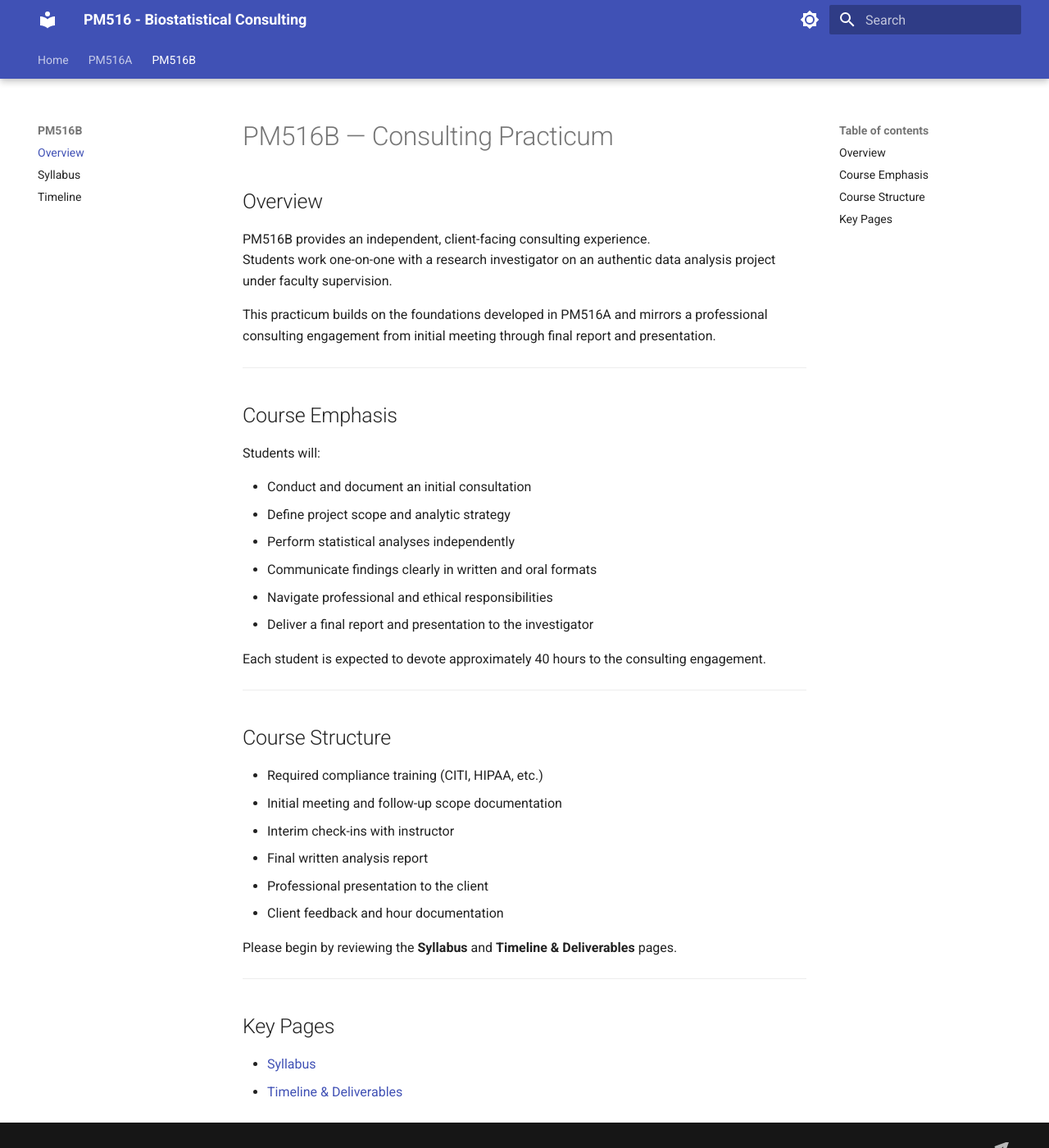
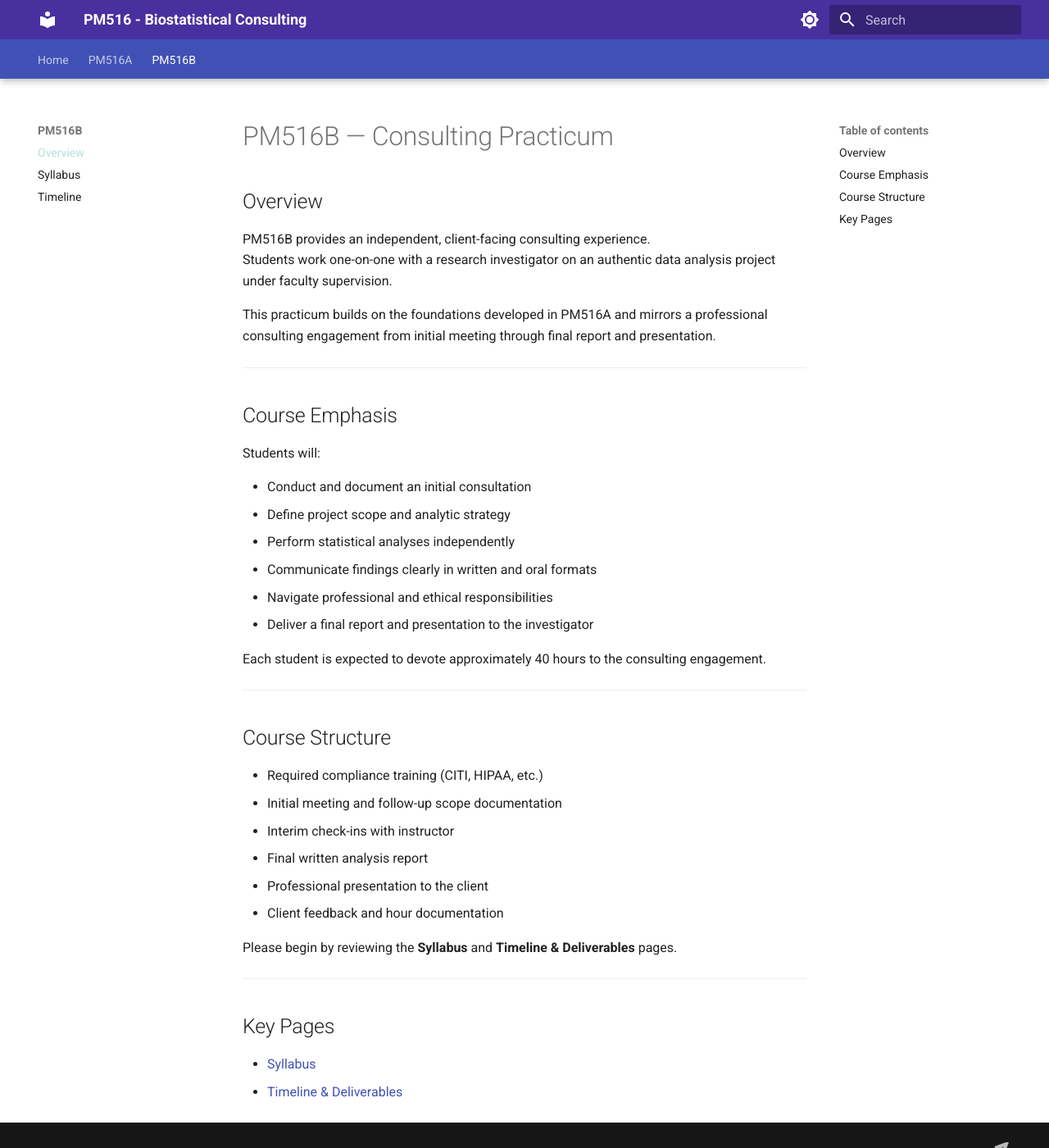
Before and after one commit to USCbiostats/PM516, an MkDocs documentation site: the page built from docs/pm516b/index.md, in a window 1280 px wide and 1400 px high. Shown: the whole window at 82% size. Built offline with MkDocs 1.6.1 and Material for MkDocs 9.7.7, drawn with Linux system fonts in a browser that asks for light colours; comment, search, counter and statistics services are not loaded.

Commit message:
fix js css

```diff
--- a/docs/css/section-colors.css
+++ b/docs/css/section-colors.css
@@ -1,32 +1,38 @@
 /* docs/css/section-colors.css
-   Override header/nav colors for specific sections.
-   Adjust the selectors or colors as needed using devtools.
+   Section-specific header/nav color overrides for Material theme.
+   Adjust hex values if you prefer different shades.
 */
 
-/* PM516A: indigo-like */
+/* PM516A: blue/indigo-ish */
 .pm516a .md-header,
+.pm516a .md-top,
 .pm516a .md-top-nav,
-.pm516a .md-footer {
-  background-color: #2339c5 !important;   /* indigo 700 */
+.pm516a .md-header__inner {
+  background-color: #303f9f !important; /* indigo 700 */
   color: white !important;
 }
 
-/* PM516B: teal-like */
+/* PM516B: teal-ish */
 .pm516b .md-header,
+.pm516b .md-top,
 .pm516b .md-top-nav,
-.pm516b .md-footer {
-  background-color: #480879 !important;   /* teal 700 */
+.pm516b .md-header__inner {
+  background-color: #48309f !important; /* teal 700 */
   color: white !important;
 }
 
-/* Links / accents when in those sections (optional) */
-.pm516a a, .pm516a .md-nav__link--active {
+/* active nav link / accent tweaks (optional) */
+.pm516a .md-nav__link--active,
+.pm516a .md-nav__link:hover {
   color: #c5cae9 !important;
 }
-.pm516b a, .pm516b .md-nav__link--active {
+.pm516b .md-nav__link--active,
+.pm516b .md-nav__link:hover {
   color: #b2dfdb !important;
 }
 
-/* Dark mode adjustments (if needed) */
-/* Material theme toggles classes and variables; if colors look off in dark mode,
-   you can add specific rules scoped to .md-color-scheme--slate or similar. */
+/* Dark-mode note:
+   If colors look strange in dark mode, you can fine-tune with:
+   .md-color-scheme--slate .pm516a .md-header { ... }
+   I'll add dark-mode rules if you'd like.
+*/
--- a/docs/javascripts/section-color.js
+++ b/docs/javascripts/section-color.js
@@ -1,13 +1,18 @@
-// docs/javascripts/section-color.js
+// docs/js/section-color.js
 (function () {
-  // path detection: adjust if your site is hosted under a subpath
-  var path = window.location.pathname.toLowerCase();
+  try {
+    var path = window.location.pathname || '';
+    path = path.toLowerCase();
 
-  // var path = (window.location.pathname + window.location.search).toLowerCase();
-
-  if (path.indexOf('/PM516/pm516a/') !== -1) {
-    document.documentElement.classList.add('pm516a');
-  } else if (path.indexOf('/PM516/pm516b/') !== -1) {
-    document.documentElement.classList.add('pm516b');
+    // If your site is published under a subpath (e.g. /PM516/pm516a/),
+    // the toLowerCase() above will normalize that. Adjust strings if needed.
+    if (path.indexOf('/pm516a/') !== -1 || path.indexOf('/pm516a') !== -1) {
+      document.documentElement.classList.add('pm516a');
+    } else if (path.indexOf('/pm516b/') !== -1 || path.indexOf('/pm516b') !== -1) {
+      document.documentElement.classList.add('pm516b');
+    }
+  } catch (e) {
+    // don't break the page if something unexpected happens
+    console.warn('section-color.js error', e);
   }
 })();
```
